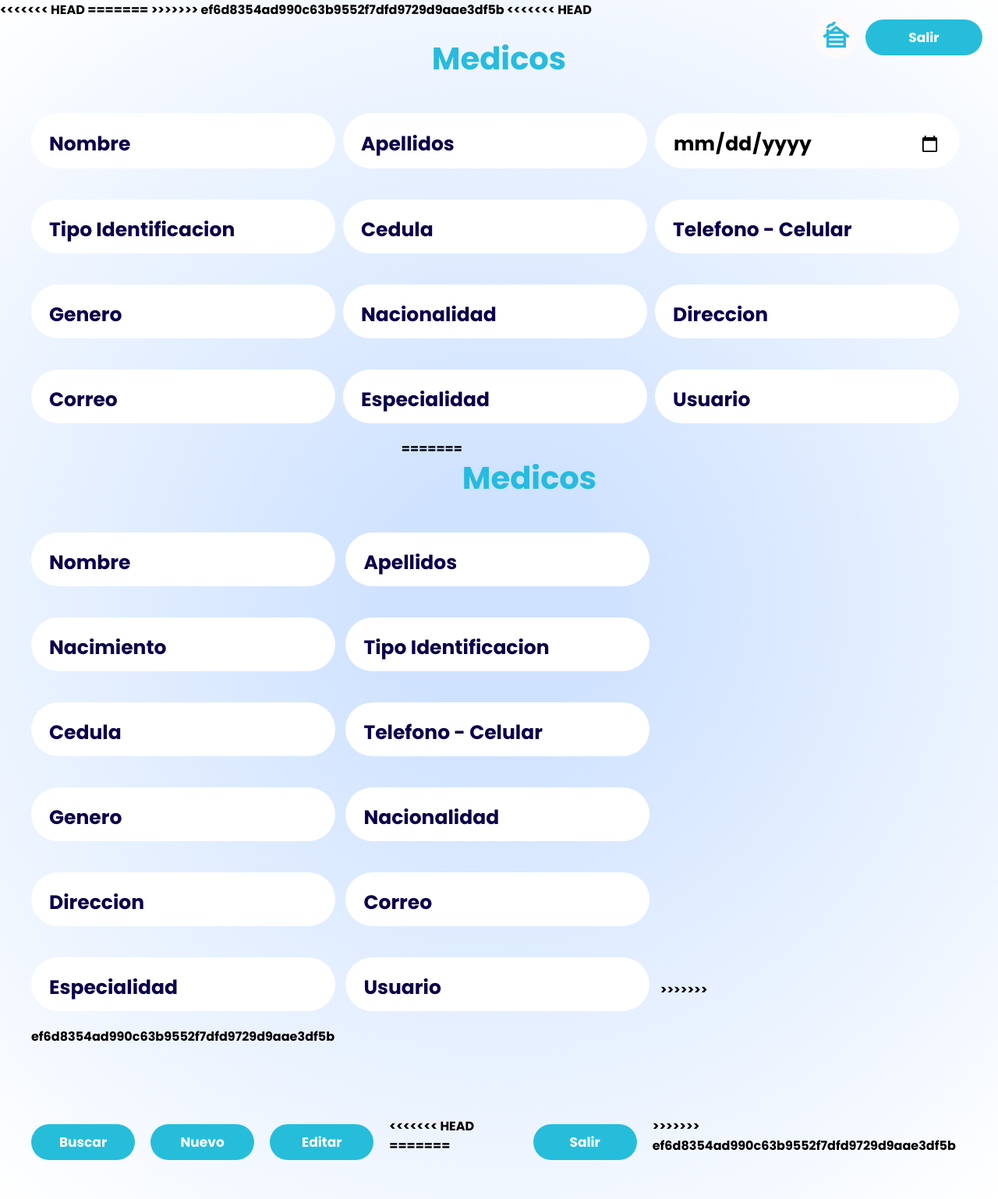
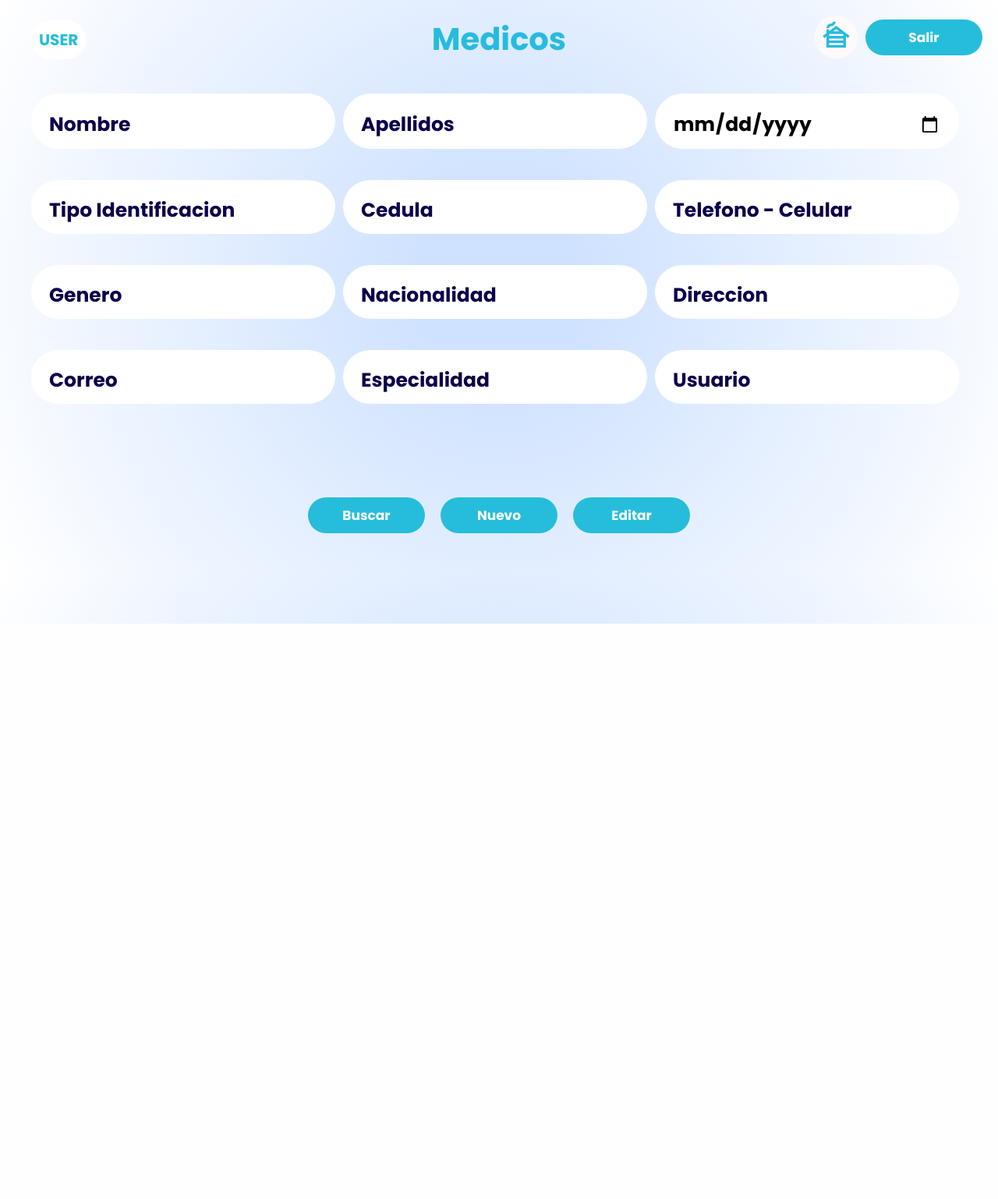
Before and after one commit to duvansanchez/Proyecto-Sena, a Flask app: page /medicos in a window 1280 px wide. Shown: the whole page at 78% size. After the commit the page ends 800 px from the top, so only its background shows below. Run offline with Flask 3, Linux system fonts and the light colour scheme; data that the repository does not hold is empty.

Commit message:
Arreglando errores de git y agregando campo de usuario

```diff
--- a/app.py
+++ b/app.py
@@ -70,7 +70,7 @@ def usuario():
         data_insert = [data['usuario'],data['cedula'],data['telefono'],data['correo'],data['contraseña']]
         db.insert(insert,data_insert)
 
-        nombre = request.form.get('nombre')
+        nombre = request.form.get('usuario')
         print(f"Nombre recibido: {nombre}")
 
     return render_template('usuario.html', lista_de_campos=lista_de_campos)
--- a/static/css/base.css
+++ b/static/css/base.css
@@ -146,7 +146,7 @@ outline: none;
     z-index: 10; /* Asegura que el mensaje esté por encima de otros elementos */
 }
 
-/*Estilo del boton home y salir*/
+/*Estilo del boton home y salir y el campo usuario-name*/
 /*Home*/
 .material-symbols-outlined {
   font-variation-settings:
@@ -183,3 +183,15 @@ outline: none;
     right: 10px; /* Espacio desde el lado izquierdo de la ventana */
     z-index: 10; /* Asegura que el mensaje esté por encima de otros elementos */
 }
+.usuario-name{
+    color: #26bddb;
+    background-color: #ffffff;;
+    border-radius: 3cqi;
+    padding: 10px 10px;
+    font-size: 20px;
+    margin-top: 20px;
+    position: fixed;
+    top: 6px;
+    left: 40px;
+    z-index: -1;
+}
--- a/static/js/resources.js
+++ b/static/js/resources.js
@@ -3,14 +3,7 @@ function ponerMayusculas(cadena) {
         return letra.toUpperCase();
     });
 }
-<<<<<<< HEAD
 function vaciarCampo(campo){
     document.getElementById(campo).innerHTML = '';
 }
 export { ponerMayusculas,vaciarCampo };
-=======
-function aceptar(modulo){
-    document.getElementById(modulo).innerHTML = '';
-}
-export { ponerMayusculas,aceptar };
->>>>>>> ef6d8354ad990c63b9552f7dfd9729d9aae3df5b
--- a/templates/medicos.html
+++ b/templates/medicos.html
@@ -4,13 +4,8 @@
     <meta charset="UTF-8">
     <meta name="viewport" content="width=device-width, initial-scale=1.0">
     <title>Medicos</title>
-<<<<<<< HEAD
     <link rel="stylesheet" href="../static/css/medicos.css">
     <link rel="stylesheet" href="../static/css/base.css">
-=======
-    <link rel="stylesheet" href="../static/css/base.css">
-    <link rel="stylesheet" href="../static/css/pacientes.css">
->>>>>>> ef6d8354ad990c63b9552f7dfd9729d9aae3df5b
     <link rel="stylesheet" href="{{ url_for('static', filename='css/base.css') }}">
     <link rel="stylesheet" href="{{ url_for('static', filename='css/medicos.css') }}">
     <script type="module" src="{{ url_for('static', filename='js/main.js') }}"></script>
@@ -21,7 +16,6 @@
     <link rel="preconnect" href="https://fonts.googleapis.com">
     <link rel="preconnect" href="https://fonts.gstatic.com" crossorigin>
     <link href="https://fonts.googleapis.com/css2?family=Poppins:wght@400;600;700;800&display=swap" rel="stylesheet">
-<<<<<<< HEAD
     <link href="https://fonts.googleapis.com/icon?family=Material+Icons" rel="stylesheet">
     <link href="https://fonts.googleapis.com/css2?family=Material+Symbols+Outlined"
       rel="stylesheet">
@@ -46,6 +40,7 @@
     </div>
     <div class="content-titulo">
         <h1 class="titulo">Medicos</h1>
+        <p class="usuario-name">USER</p>
         <form action="/medicos"  method="post" class="salir-form" id="salir-form">
             <button class="ingresar button-menu salir">Salir</button>
         </form>
@@ -83,37 +78,10 @@
                 {% endfor %}
             </datalist>
             <input class="button-login-regis" id="usuario" name="usuario" type="text" placeholder="Usuario" autocomplete="off">
-=======
-</head>
-<body>
-    <div id="error"></div>
-    <div class="content-titulo">
-        <h1 class="titulo">Medicos</h1>
-    </div>
-    <div class="content-regis">
-        <form action="/medicos" method="post" onsubmit="return validarContenido(campos)">
-            <input class="button-login-regis" id="nombre" name="nombre" type="text" placeholder="Nombre">
-            <input class="button-login-regis" id="apellidos" name="apellidos" type="text" placeholder="Apellidos">
-            <input class="button-login-regis" id="nacimiento" name="nacimiento" type="text" placeholder="Nacimiento">
-            <input class="button-login-regis" id="tipo_identificacion" name="" type="text" placeholder="Tipo Identificacion">
-            <input class="button-login-regis" id="cedula" name="cedula" type="text" placeholder="Cedula">
-            <input class="button-login-regis" id="telefono" name="telefono" type="text" placeholder="Telefono - Celular">
-            <input class="button-login-regis" id="genero" name="genero" type="text"
-            placeholder="Genero">
-            <input class="button-login-regis" id="nacionalidad" name="nacionalidad" type="text" placeholder="Nacionalidad">
-            <input class="button-login-regis" id="direccion" name="direccion" type="text" placeholder="Direccion">
-            <input class="button-login-regis" id="correo" name="correo" type="email" placeholder="Correo">
-            <input class="button-login-regis" id="especialidad" name="especialidad" type="text" placeholder="Especialidad">
-            <input class="button-login-regis" id="usuario" name="usuario" type="text" placeholder="Usuario">
->>>>>>> ef6d8354ad990c63b9552f7dfd9729d9aae3df5b
             <div class="buttons-menu">
                 <button class="ingresar button-menu">Buscar</button>
                 <button class="ingresar button-menu">Nuevo</button>
                 <button type="submit" class="ingresar button-menu">Editar</button>
-<<<<<<< HEAD
-=======
-                <button class="ingresar button-menu">Salir</button>
->>>>>>> ef6d8354ad990c63b9552f7dfd9729d9aae3df5b
             </div>
         </form>
     </div>
```
Also changed, not shown: templates/login.html (+0 -24 lines), templates/pacientes.html (+2 -29 lines), templates/usuario.html (+6 -11 lines).
